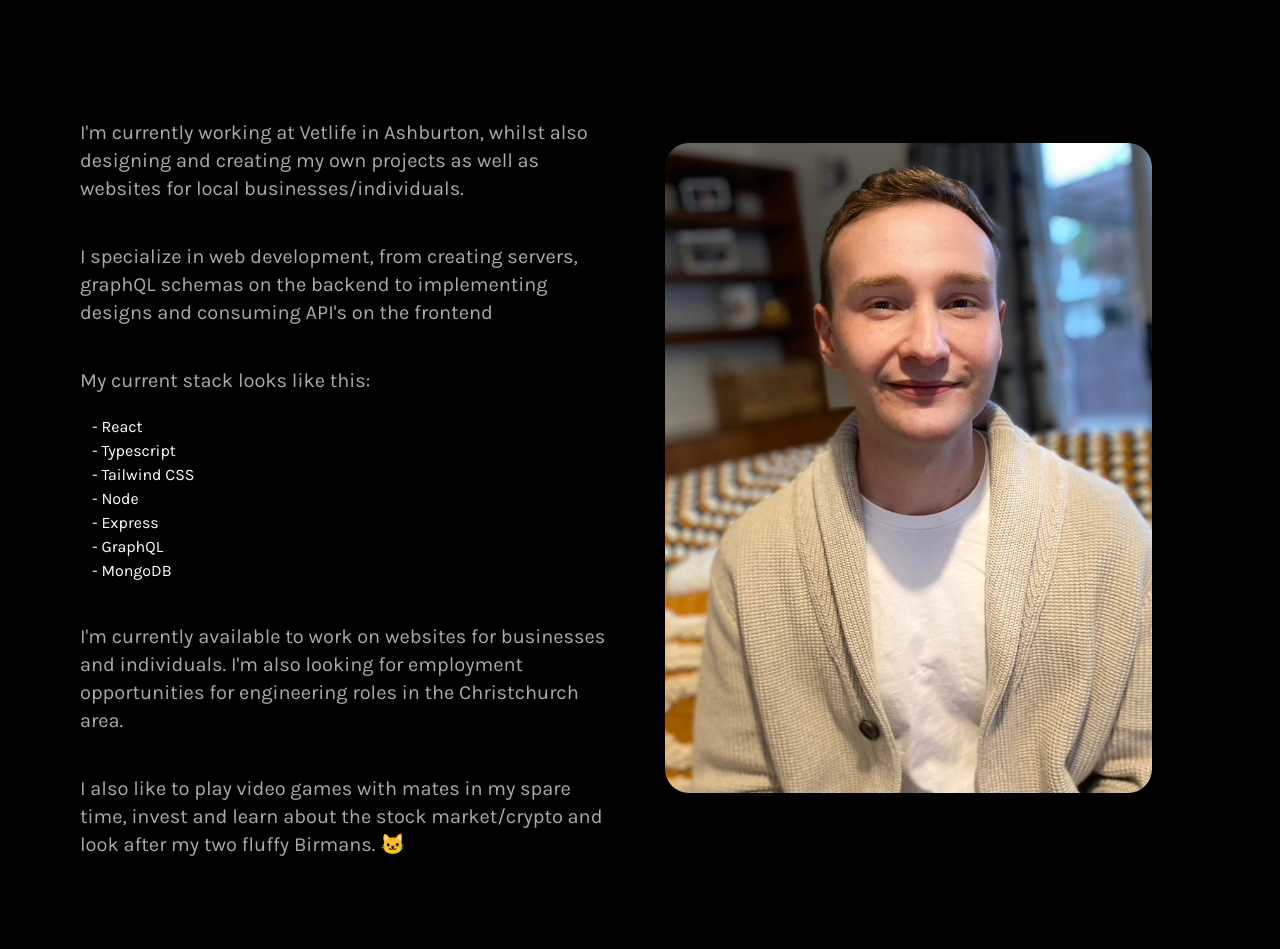
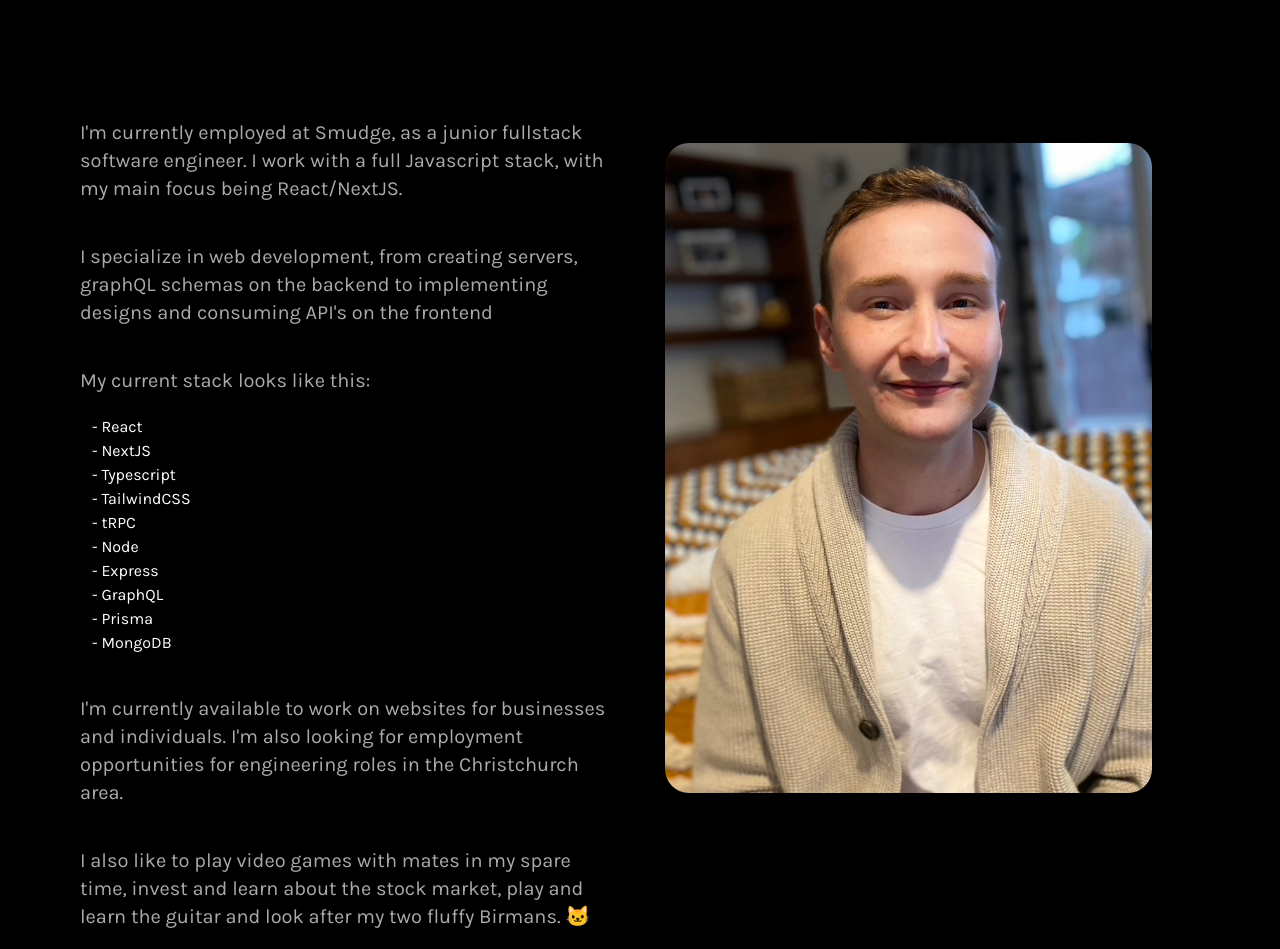
Before and after one commit to edmiller1/React-Resume, a React (Create React App) app: page / in a window 1280 px wide. Shown: the part 883-1832 px from the top of the page. Built offline with nearby package versions, Linux system fonts and the light colour scheme.

Commit message:
Updated about and skills

```diff
--- a/src/data/about.js
+++ b/src/data/about.js
@@ -1,12 +1,12 @@
 export const about = {
   currentWork:
-    "I'm currently working at Vetlife in Ashburton, whilst also designing and creating my own projects as well as websites for local businesses/individuals.",
+    "I'm currently employed at Smudge, as a junior fullstack software engineer. I work with a full Javascript stack, with my main focus being React/NextJS.",
   skills:
     "I specialize in web development, from creating servers, graphQL schemas on the backend to implementing designs and consuming API's on the frontend",
   currentStack: "My current stack looks like this:",
   currentProjects:
     "I'm currently available to work on websites for businesses and individuals. I'm also looking for employment opportunities for engineering roles in the Christchurch area.",
   hobbies:
-    "I also like to play video games with mates in my spare time, invest and learn about the stock market/crypto and look after my two fluffy Birmans.",
+    "I also like to play video games with mates in my spare time, invest and learn about the stock market, play and learn the guitar and look after my two fluffy Birmans.",
   image: "profile.jpeg",
 };
--- a/src/data/social.js
+++ b/src/data/social.js
@@ -8,10 +8,6 @@ export const socials = [
     link: "https://github.com/edmiller1",
   },
   {
-    title: "Instagram",
-    link: "https://www.instagram.com/_edwardmiller_/",
-  },
-  {
     title: "Cats",
     link: "https://www.instagram.com/benjaminandbeauthebirmans/",
   },
--- a/src/data/stack.js
+++ b/src/data/stack.js
@@ -1,9 +1,12 @@
 export const stack = [
   "React",
+  "NextJS",
   "Typescript",
-  "Tailwind CSS",
+  "TailwindCSS",
+  "tRPC",
   "Node",
   "Express",
   "GraphQL",
+  "Prisma",
   "MongoDB",
 ];
```
